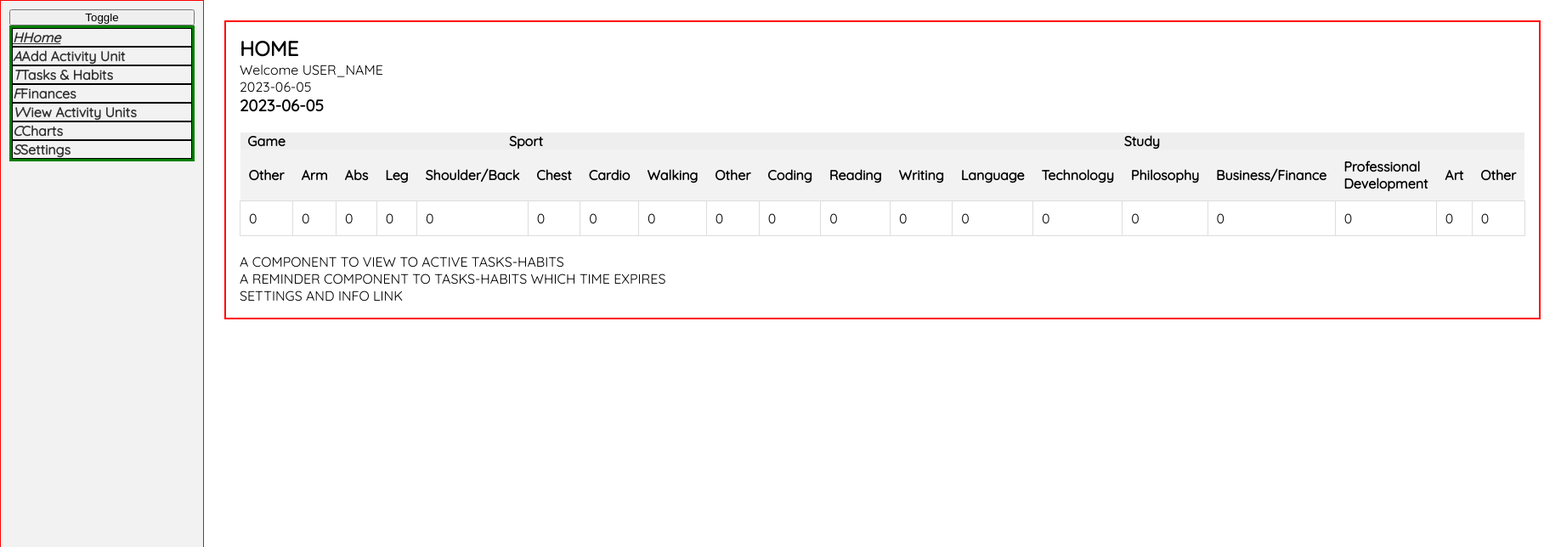
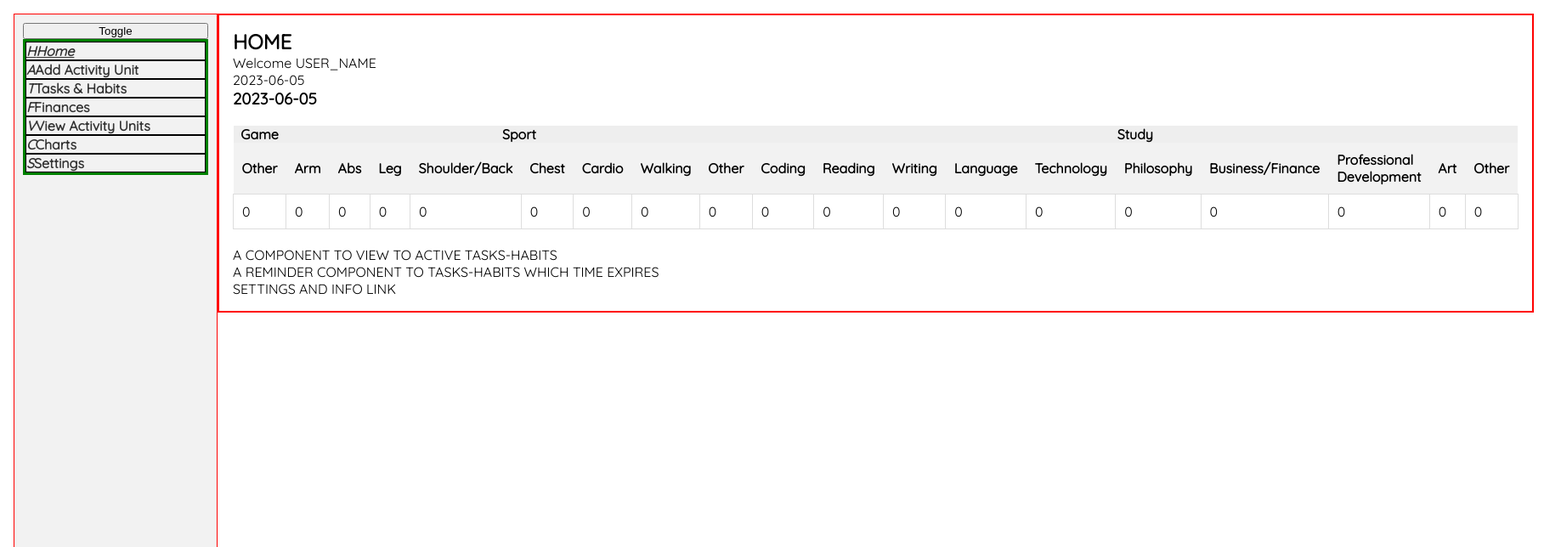
Before and after one commit to berkaysson/lifemap, a React (Create React App) app: page / in a window 1280 px wide. Shown: the top 644 px of the page at 85% size, 1837 px wide, since content can reach past the window. Built offline with nearby package versions, Linux system fonts and the light colour scheme.

Commit message:
Fix to padding

```diff
--- a/src/Layout/RootLayout.js
+++ b/src/Layout/RootLayout.js
@@ -12,13 +12,13 @@ const RootContainer = styled.div`
   color: ${({theme}) => theme.colors.primary};
   background-color: ${({theme}) => theme.colors.secondary};
   font-size: ${({theme}) => theme.sizes.medium};
+  padding: ${({theme}) => theme.sizes.medium};
 `;
 
 const Sidebar = styled.aside`
 `;
 
 const MainContent = styled.main`
-  padding: ${({theme}) => theme.sizes.large} ;
 `;
 
 const NavBarWrapper = styled(NavBar)`
```
